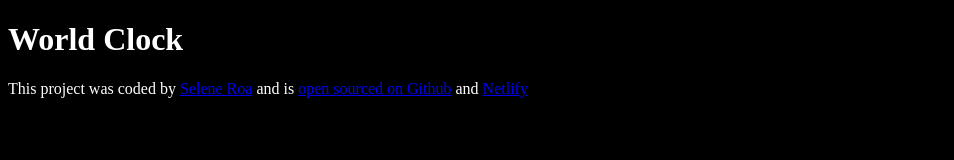
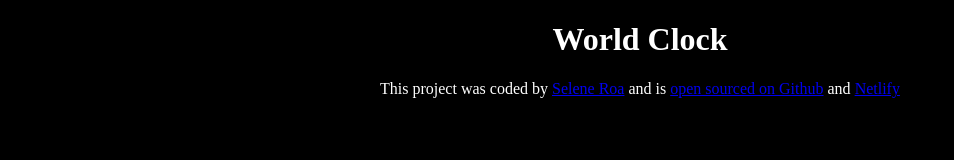
Before and after one commit to punkername007/world-clock, a plain HTML site: page index.html in a window 1280 px wide. Shown: the whole page, without its empty margins (0-954 px from the left). Drawn offline with Linux system fonts and the light colour scheme.

Commit message:
Added external links

```diff
--- a/index.html
+++ b/index.html
@@ -9,9 +9,14 @@
   <body>
     <h1>World Clock</h1>
     <footer>
-      This project was coded by <a href="#" target="_blank">Selene Roa</a> and
-      is <a href="#" target="_blank">open sourced on Github</a> and
-      <a href="#" target="_blank">Netlify</a>
+      This project was coded by
+      <a href="https://github.com/punkername007" target="_blank">Selene Roa</a>
+      and is
+      <a href="https://github.com/punkername007/world-clock" target="_blank"
+        >open sourced on Github</a
+      >
+      and
+      <a href="https://world-clock-sr.netlify.app/" target="_blank">Netlify</a>
     </footer>
     <script src="src/index.js"></script>
   </body>
--- a/src/style.css
+++ b/src/style.css
@@ -1,4 +1,5 @@
 body {
   background: black;
   color: white;
+  text-align: center;
 }
```
